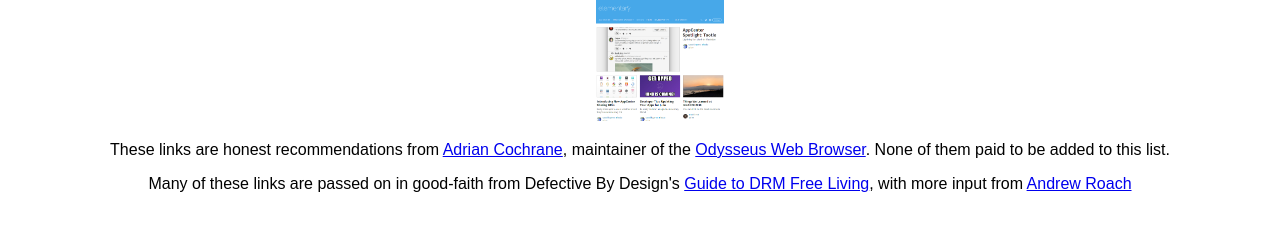
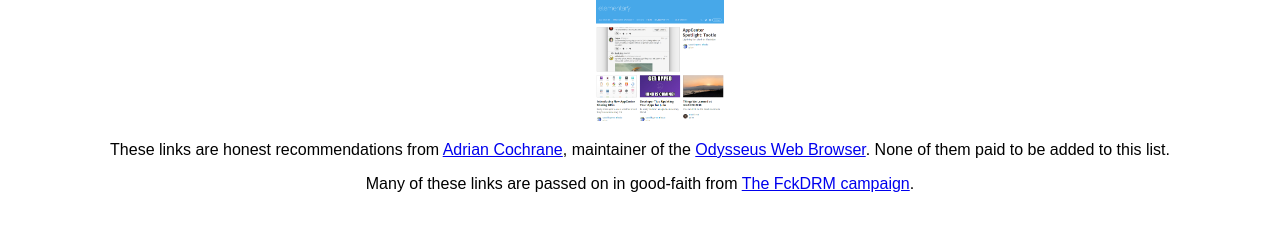
Before and after one commit to alcinnz/Odysseus-recommendations, a plain HTML site: page index.html in a window 1280 px wide. Shown: the part 483-714 px from the top of the page. Drawn offline with Linux system fonts and the light colour scheme.

Commit message:
Correct attribution on homepage.

```diff
--- a/index.html
+++ b/index.html
@@ -48,6 +48,6 @@
   <ul><li>Loading...</li></ul>
 
   <p>These links are honest recommendations from <a href="https://github.com/alcinnz">Adrian Cochrane</a>, maintainer of the <a href="https://alcinnz.github.io/Odysseus/">Odysseus Web Browser</a>. None of them paid to be added to this list.</p>
-  <p>Many of these links are passed on in good-faith from Defective By Design's <a href="https://www.defectivebydesign.org/guide">Guide to DRM Free Living</a>, with more input from <a href="http://ajroach42.com/">Andrew Roach</a></p>
+  <p>Many of these links are passed on in good-faith from <a href="https://fckdrm.com/">The FckDRM campaign</a>.</p>
 </body>
 </html>
```
